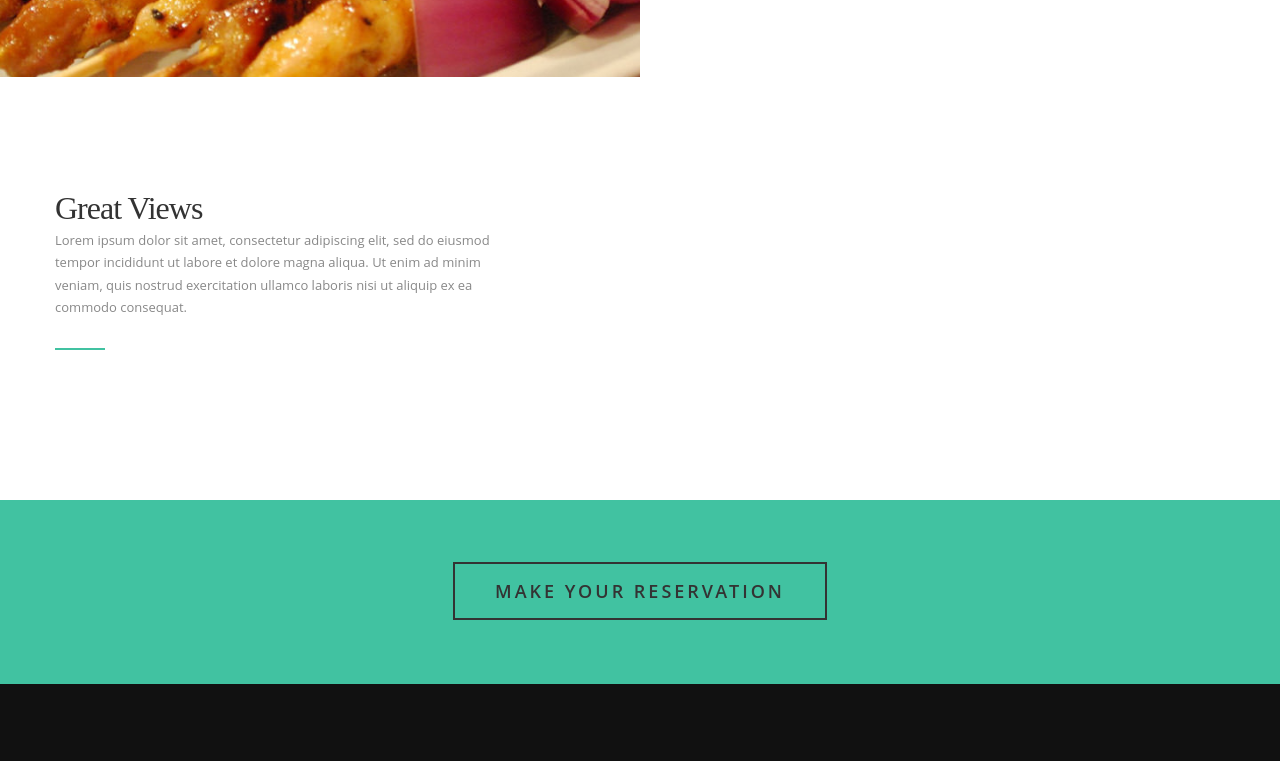
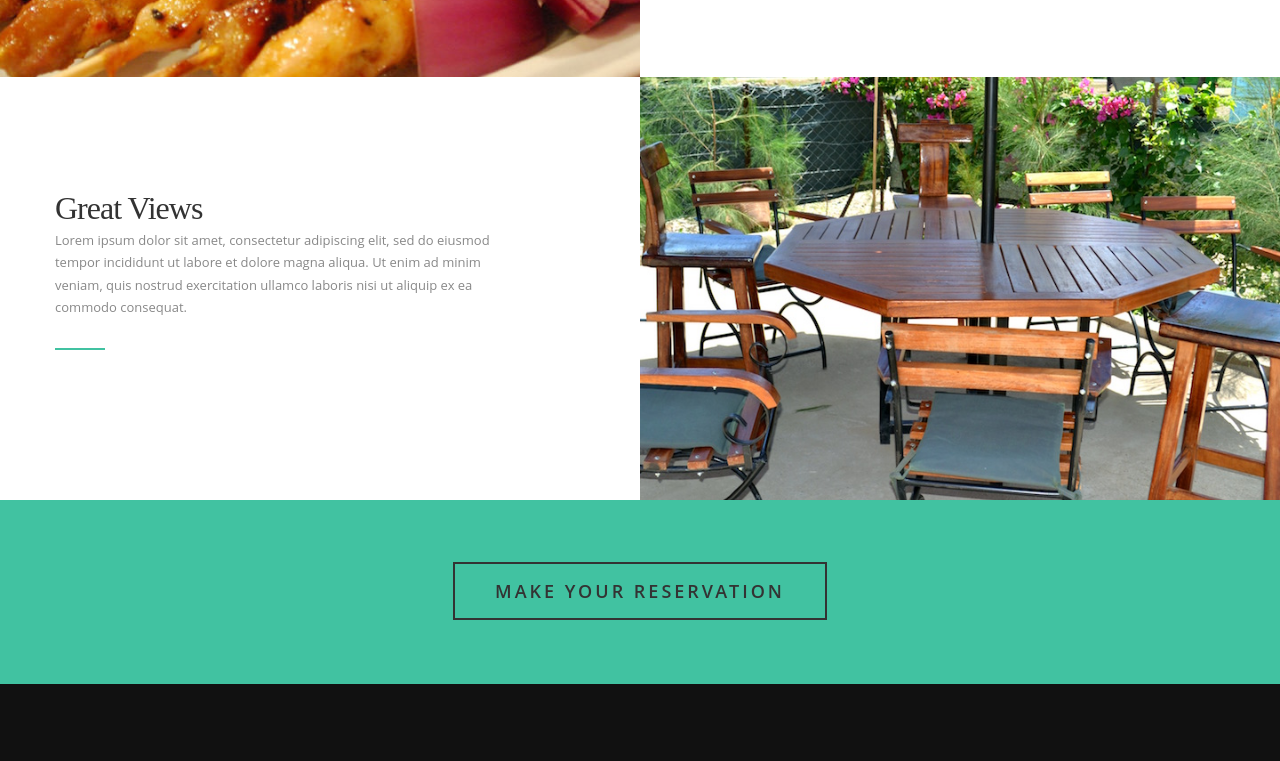
Before and after one commit to njogz/chs, a plain HTML site: page explore.html in a window 1280 px wide. Shown: the part 2253-3014 px from the top of the page. Drawn offline with Linux system fonts and the light colour scheme.

Commit message:
some changes

```diff
--- a/css/style.css
+++ b/css/style.css
@@ -780,7 +780,7 @@ section.dark {
 }
 
 #explore-5.side-bg .background-image {
-    background:url('../img/explore/pic (5).jpg')
+    background:url('../img/explore/explore4.jpg')
 }
 
 .side-bg .inner-padding {
```
Also changed, not shown: 1 other file.
